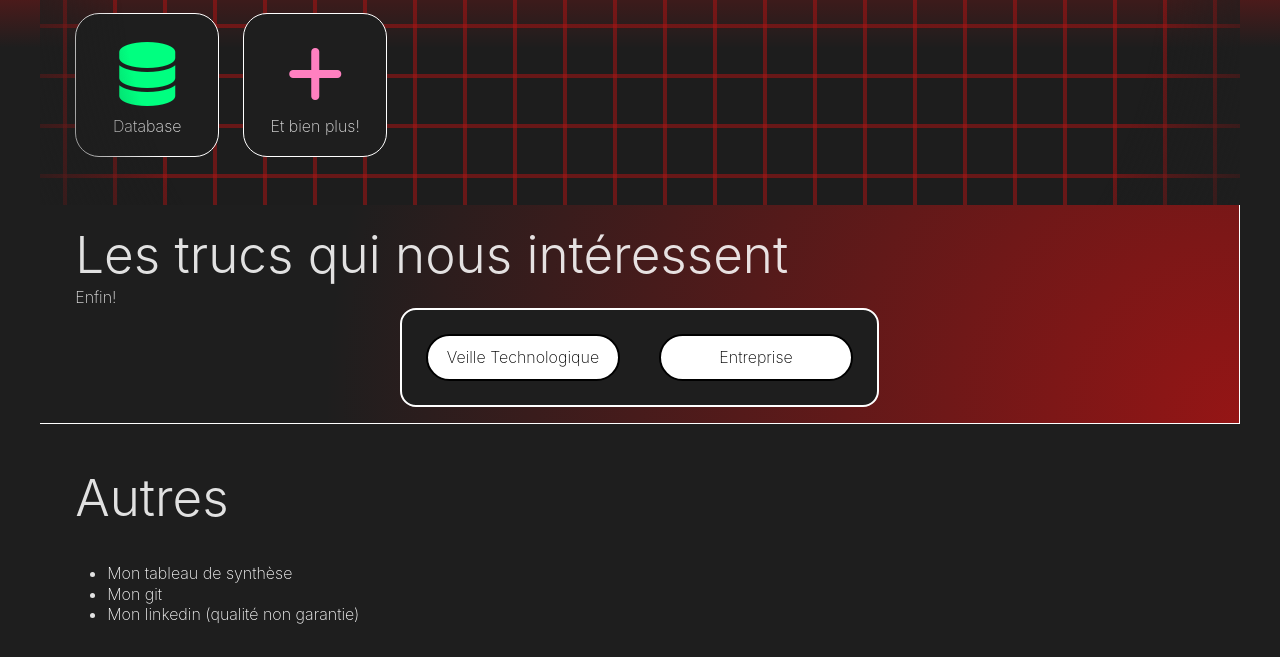
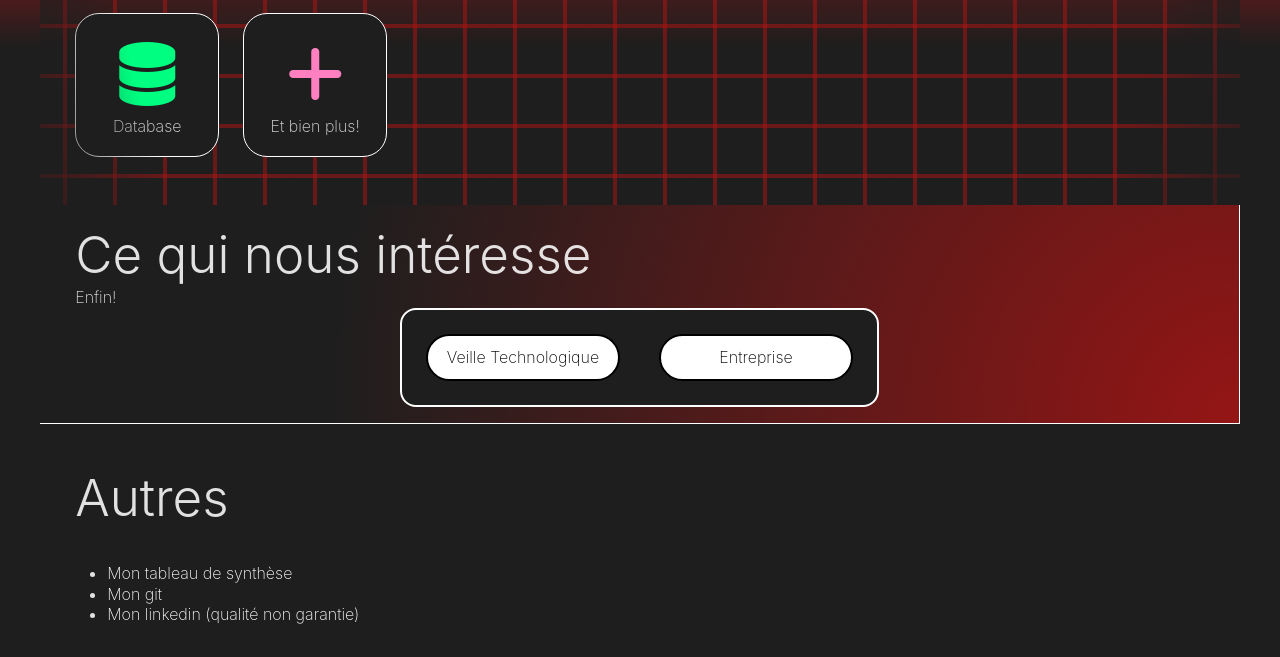
Before and after one commit to I-Am-Not-Good-At-This/Portfolio, a website: page portfolio-website/index.html in a window 1280 px wide. Shown: the part 932-1589 px from the top of the page. Drawn offline with Linux system fonts and the light colour scheme.

Commit message:
fixed z-index on button stop disco + changes on one header

```diff
--- a/portfolio-website/index.html
+++ b/portfolio-website/index.html
@@ -105,7 +105,7 @@
                 </div>
             </section>
 			<section class="content">
-				<h2>Les trucs qui nous intéressent</h2>
+				<h2>Ce qui nous intéresse</h2>
 				<p>Enfin!</p>
 
                 <div class="presentations-container">
--- a/portfolio-website/style.css
+++ b/portfolio-website/style.css
@@ -81,6 +81,7 @@ button:hover {
 #portfolio>.button-toggle-disco {
 	position: fixed;
 	inset: 1rem 1rem auto auto;
+	z-index: 1;
 }
 
 section {
```
